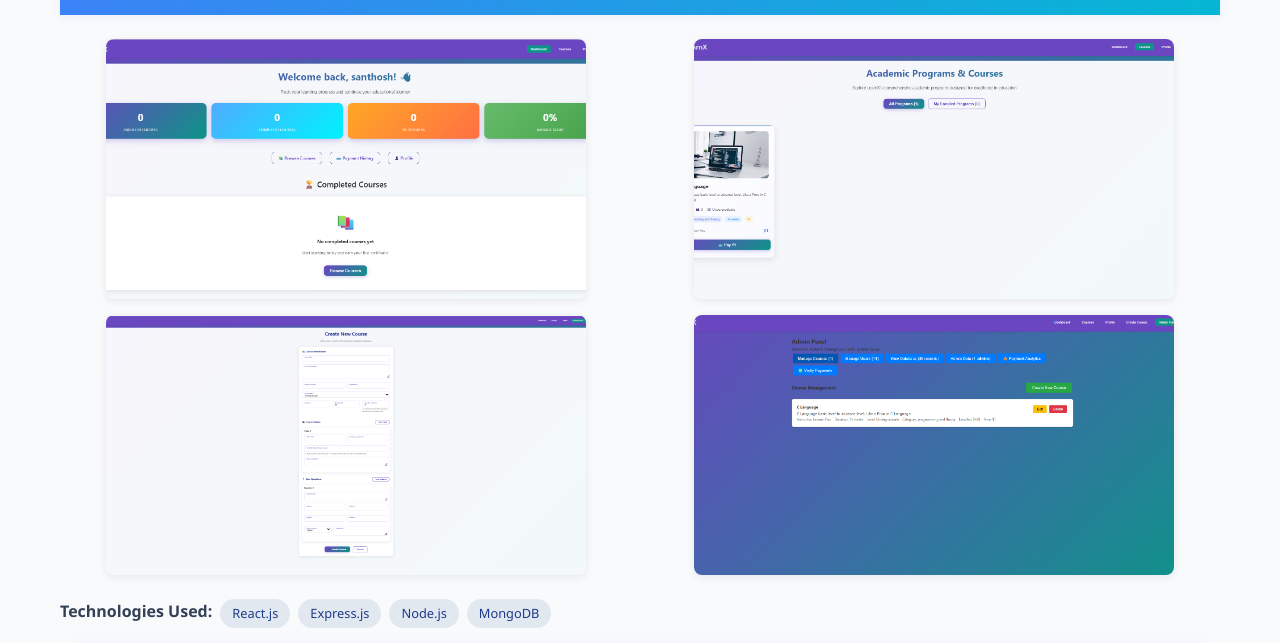
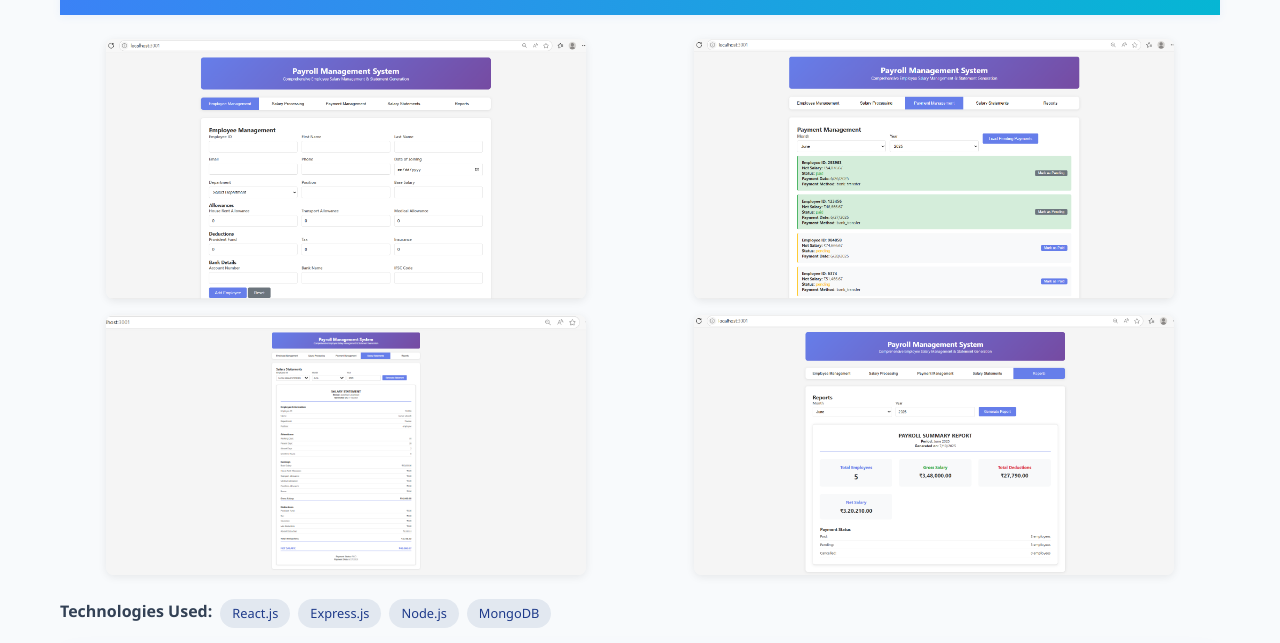
Before and after one commit to santhosh-katakam/My_Portfolio, a plain HTML site: page lms.html in a window 1280 px wide. Shown: the part 157-800 px from the top of the page. Drawn offline with Linux system fonts and the light colour scheme.

Commit message:
Update lms.html

```diff
--- a/lms.html
+++ b/lms.html
@@ -22,10 +22,10 @@
     <h2>LMS Website</h2>
 </div>
                 <div class="project-screenshots-grid unique-project-gallery">
-    <img src="/images/9.png" class="screenshot-grid large-screenshot" alt="LMS Screenshot 1">
-    <img src="/images/10.png" class="screenshot-grid large-screenshot" alt="LMS Screenshot 2">
-    <img src="/images/11.png" class="screenshot-grid large-screenshot" alt="LMS Screenshot 3">
-    <img src="/images/12.png" class="screenshot-grid large-screenshot" alt="LMS Screenshot 4">
+    <img src="images/17.png" class="screenshot-grid large-screenshot" alt="Payroll Screenshot 1">
+    <img src="images/18.png" class="screenshot-grid large-screenshot" alt="Payroll Screenshot 2">
+    <img src="images/19.png" class="screenshot-grid large-screenshot" alt="Payroll Screenshot 3">
+    <img src="images/20.png" class="screenshot-grid large-screenshot" alt="Payroll Screenshot 4">
 </div>
                 <div class="project-tech">
                     <strong>Technologies Used:</strong>
```
